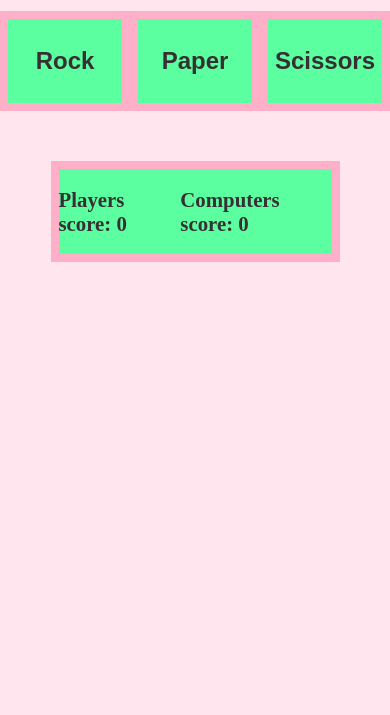
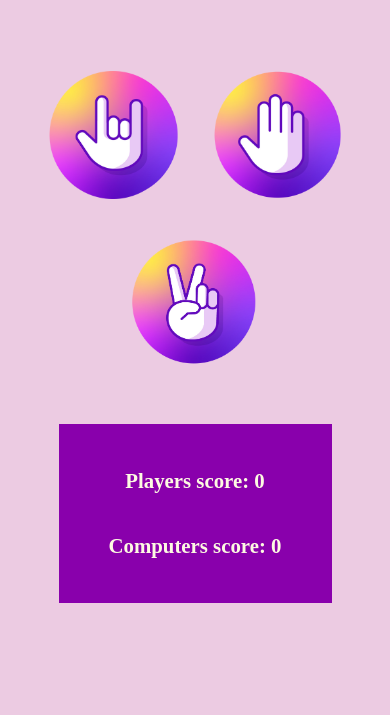
Before and after one commit to Ivana-R98/odin_RockPaperScissors, a plain HTML site: page index.html in a window 390 px wide. Shown: the part 129-844 px from the top of the page. Drawn offline with Linux system fonts and the light colour scheme.

Commit message:
put pictures instead of words, changed colors, made site responsive

```diff
--- a/index.html
+++ b/index.html
@@ -11,9 +11,9 @@
 <body>
     <h1>Rock, paper, scissors game</h1>
     <div id="choices">
-        <button value="rock" class="choice" id="rock">Rock</button>
-        <button value="paper" class="choice" id="paper">Paper</button>
-        <button value="scissors" class="choice" id="scissors">Scissors</button>
+        <img src="./rock.png" alt="rock" value="rock" class="choice" id="rock">
+        <img src="./paper.png" alt="paper" value="paper" class="choice" id="paper">
+        <img src="./scissors.png" alt="scissors" value="scissors" class="choice" id="scissors">
         <button id="replay">Play again</button>
     </div>
     <div id="scores">
--- a/script.js
+++ b/script.js
@@ -43,6 +43,8 @@ function playRound(playerSelection, computerSelection) {
         document.getElementById("rock").style.display = "none";
         document.getElementById("paper").style.display = "none";
         document.getElementById("scissors").style.display = "none";
+        p1.style.backgroundColor = '#fcf7c6';
+        p1.style.color = 'rgb(137, 0, 172)';
     }
     else if(computerScore === 5) {
         console.log("Computer wins!");
@@ -51,6 +53,8 @@ function playRound(playerSelection, computerSelection) {
         document.getElementById("rock").style.display = "none";
         document.getElementById("paper").style.display = "none";
         document.getElementById("scissors").style.display = "none";
+        p1.style.backgroundColor = '#fcf7c6';
+        p1.style.color = 'rgb(137, 0, 172)';
     }
 }
 
@@ -89,8 +93,6 @@ function compare (playerSelection, computerSelection) {
     else {
         result = 'It\'s a tie!';
     }
-    console.log(result);
-    console.log("Player score is:", playerScore, ", Computer score is: ", computerScore);
     let p1 = document.getElementById("para1");
     p1.innerText =  result;
     player.innerText = `Players score:  ${playerScore}`;
--- a/style.css
+++ b/style.css
@@ -1,48 +1,67 @@
+* {
+    box-sizing: border-box;
+}
 body {
     margin: 0;
     padding: 0;
-    background-color: #ffe6ee;
-    color: #362f33;
+    height: 100vh;
+    background-color: #eccbe2;
+    color: #fdfae2;
     display: flex;
     flex-direction: column;
-    justify-content: center;
     align-items: center;
 }
 h1 {
-    margin-top: 2rem;
+    margin: 5% auto;
     text-align: center;
+    background-color: rgb(137, 0, 172);
+    width: 100%;
+    padding: 1rem;
 }
 #choices {
-    height: 200px;
+    padding: 2rem;
     width: 100%;
     display: flex;
     align-items: center;
     justify-content: space-evenly;
+    flex-wrap: wrap;
 }
-.choice:hover, #replay:hover {
-border: 0.5rem solid #fa7da3;
-transform: scale(1.1);
+#replay {
+    height: 120px;
+    width: 175px;
+    border: 16px double #fcf7c6;
+    font-size: 1.4rem;
+    color: #fdfae2;
+    font-weight: bold;
+    background-color: rgb(137, 0, 172);
+    cursor: pointer;
 }
-.choice,  #replay {
-    height: 100px;
-    width: 175px;
-    border: 0.5rem solid #ffb0c8;
-    background-color: #5bff9f;
-    font-size: 24px;
-    font-weight: bold;
-    color: #362f33;
+#replay:hover {
+    transform: scale(1.1);
 }
 
+.choice:hover {
+    cursor: pointer;
+}
+img {
+    width: 140px;
+    display: block;
+    margin: 1rem auto;
+    border-radius: 50%;
+}
+img:hover {
+    transform: scale(1.1);
+}
 #scores, .text {
     width: 70%;
-    background-color: #5bff9f;
-    border: 0.5rem solid #ffb0c8;
-    height: 85px;
+    background-color: rgb(137, 0, 172);
+    padding: 1.5rem;
     display: flex;
     align-items: center;
     justify-content: space-evenly;
     font-size: 1.3em;
     font-weight: 600;
+    flex-wrap: wrap;
 }
 #para1 {
     display: none;
```
Also changed, not shown: paper.png (added), rock.png (added), scissors.png (added).
